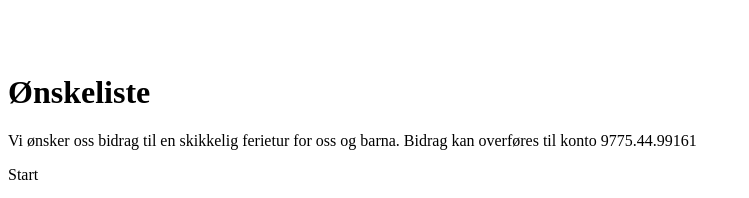
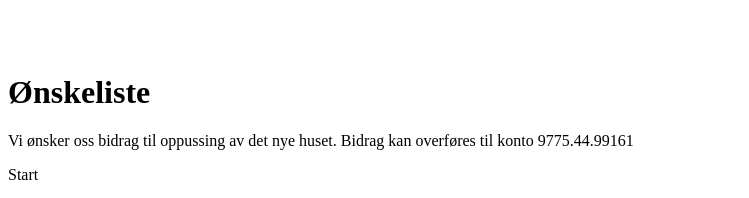
Before and after one commit to pfridberg/stian-wedding, a website: page index.html in a window 1280 px wide. Shown: the part 1960-2158 px from the top of the page, without its empty margins (0-749 px from the left). Drawn offline with Linux system fonts and the light colour scheme; some packages are replaced by stand-ins of ours.

Commit message:
Changed wishlist.

```diff
--- a/index.html
+++ b/index.html
@@ -70,7 +70,7 @@
       <div class="section-content is-size-5 is-size-6-mobile">
         <h1 class="is-size-2 is-size-3-mobile">Ønskeliste</h1>
         <p>
-          Vi ønsker oss bidrag til en skikkelig ferietur for oss og barna. Bidrag kan overføres til konto 9775.44.99161
+          Vi ønsker oss bidrag til oppussing av det nye huset. Bidrag kan overføres til konto 9775.44.99161
         </p>
       </div>
     </div>
```
